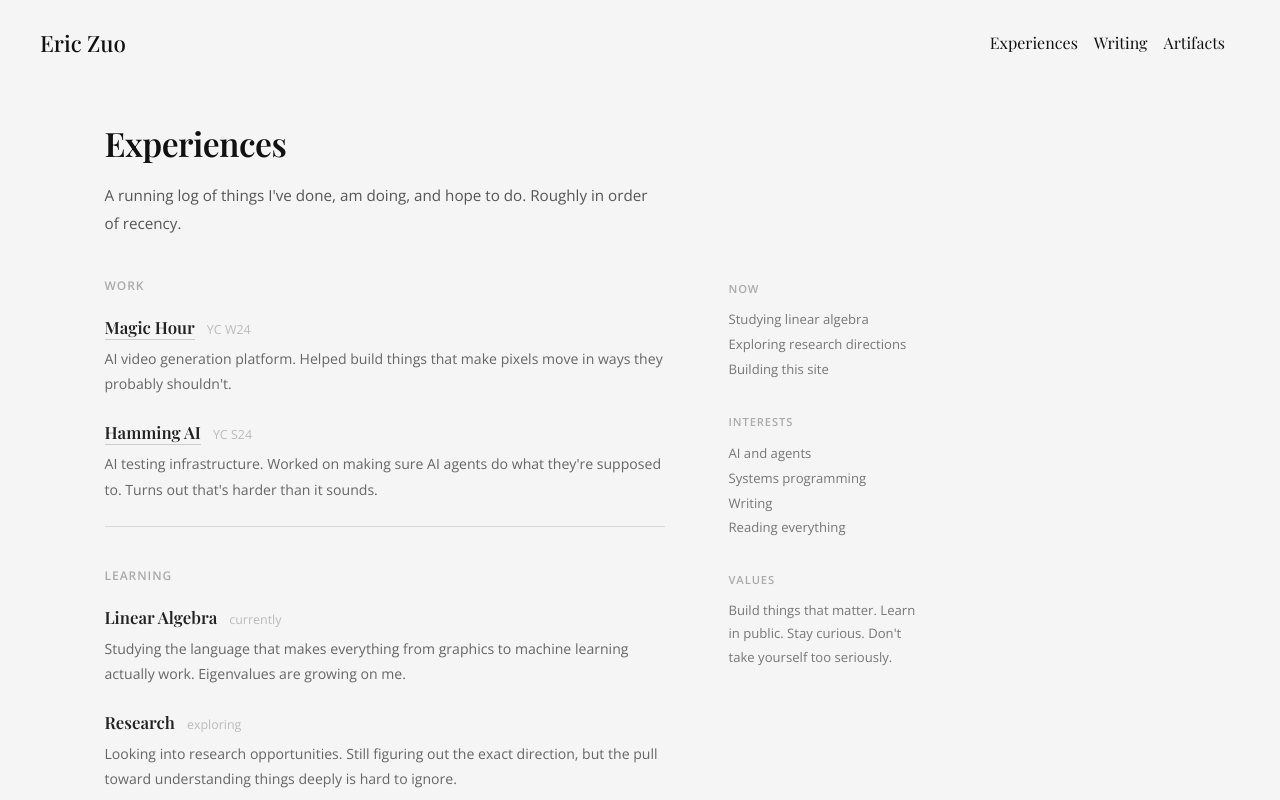
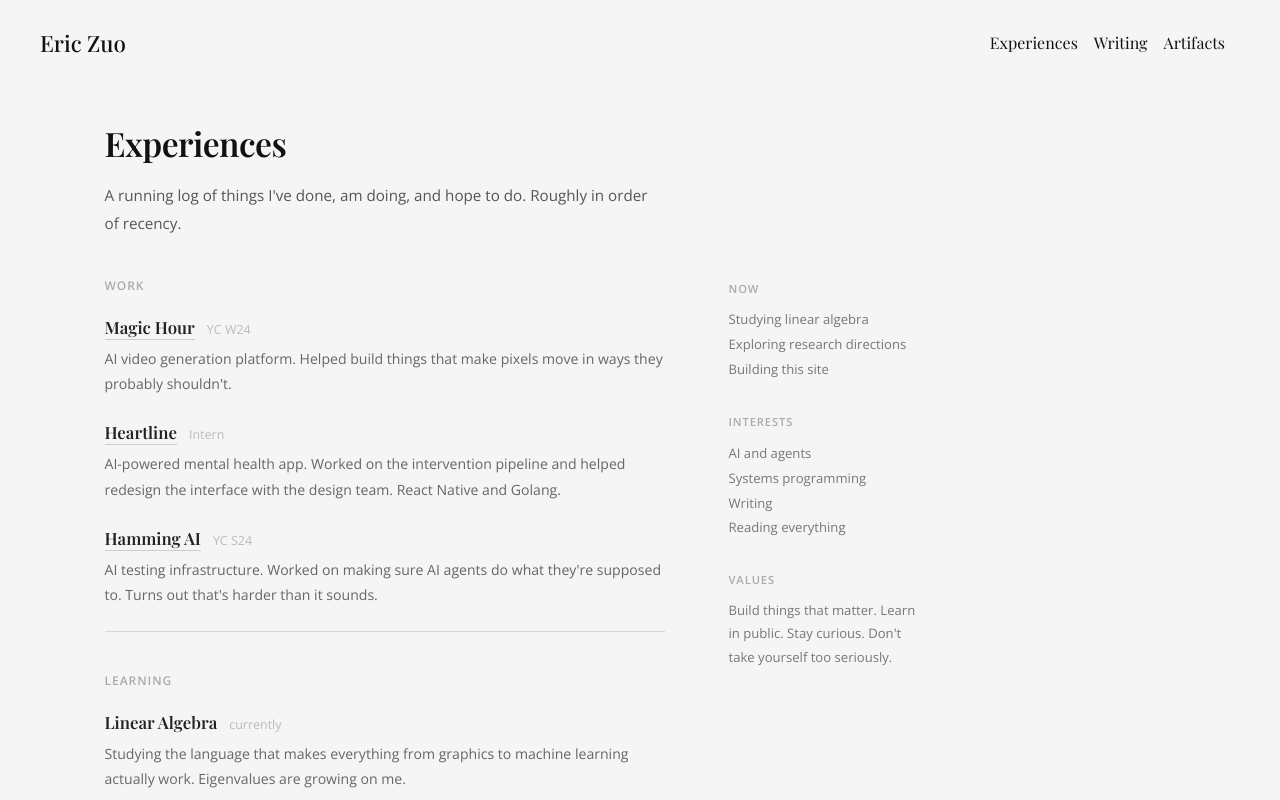
Before and after one commit to Flaryiest/Intospection, a React (Vite) app in the folder web/: page /experiences in a window 1280 px wide. Shown: the top 800 px of the page. Built offline with nearby package versions, Linux system fonts and the light colour scheme; a web font is replaced by a local one.

Commit message:
Heartline experience

```diff
--- a/web/src/pages/experiences/experiences.tsx
+++ b/web/src/pages/experiences/experiences.tsx
@@ -36,6 +36,30 @@ export default function Experiences() {
                                 AI video generation platform. Helped build
                                 things that make pixels move in ways they
                                 probably shouldn't.
+                            </p>
+                        </div>
+
+                        <div className={styles.entry}>
+                            <div className={styles.entryHeader}>
+                                <h3 className={styles.entryTitle}>
+                                    <a
+                                        href="https://heartline.app"
+                                        target="_blank"
+                                        rel="noopener noreferrer"
+                                        className={styles.link}
+                                    >
+                                        Heartline
+                                    </a>
+                                </h3>
+                                <span className={styles.entryMeta}>
+                                    Intern
+                                </span>
+                            </div>
+                            <p className={styles.entryDesc}>
+                                AI-powered mental health app. Worked on the
+                                intervention pipeline and helped redesign
+                                the interface with the design team. React
+                                Native and Golang.
                             </p>
                         </div>
 
```
